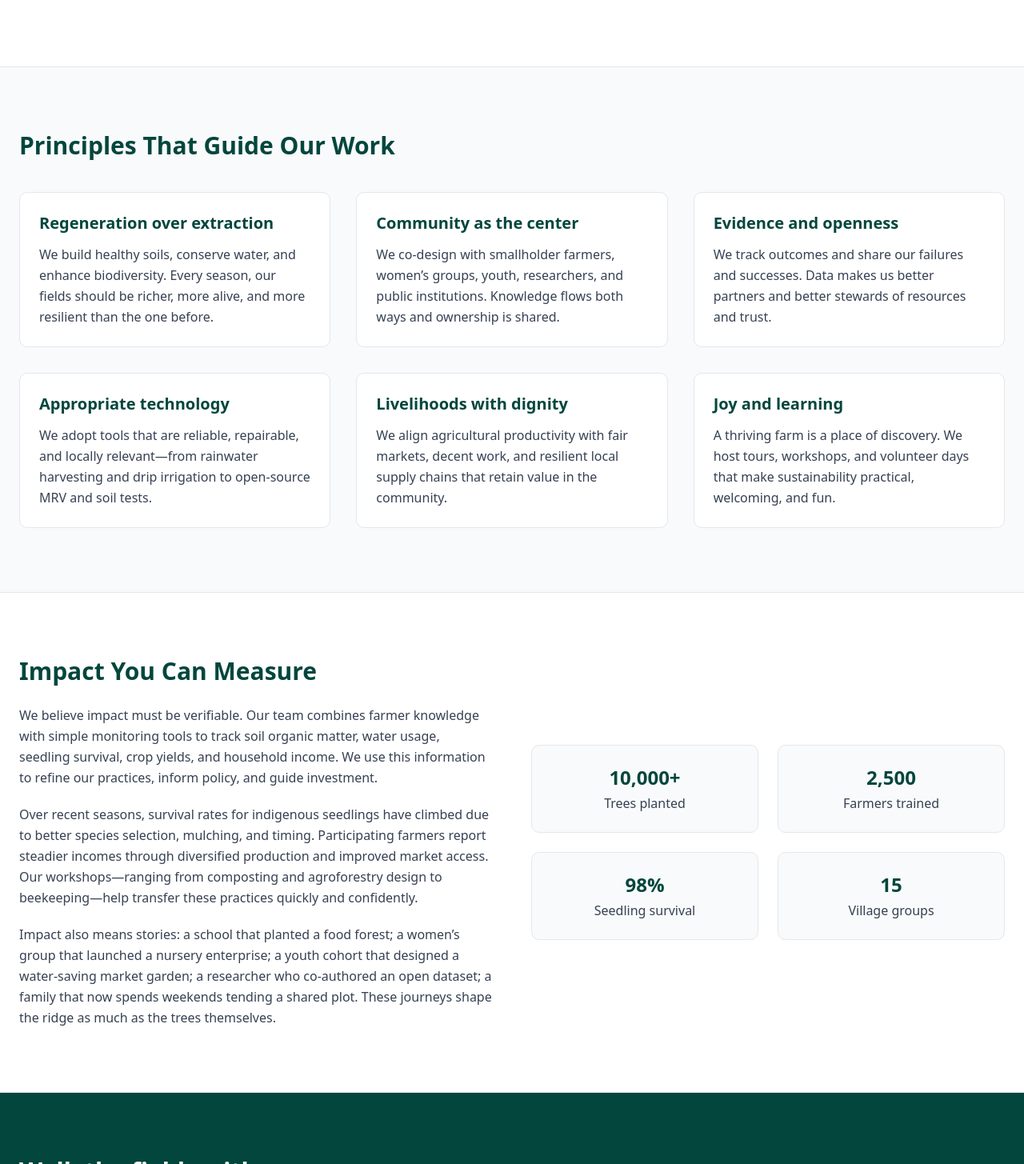
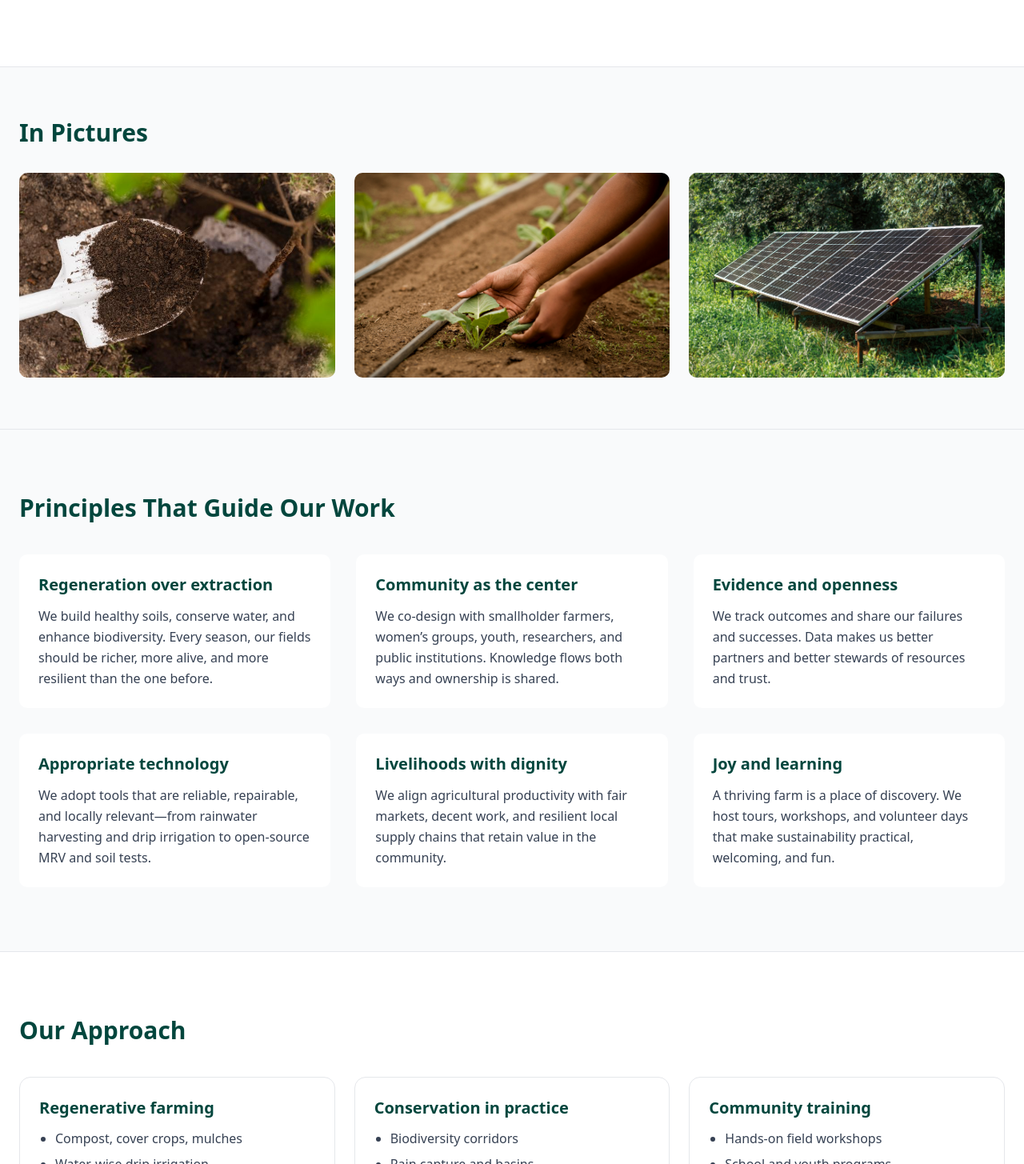
Before and after one commit to evanswanjau/arsf.app, a React (Vite) app: page /about in a window 1280 px wide. Shown: the part 1345-2800 px from the top of the page at 80% size. Built offline with nearby package versions, Linux system fonts and the light colour scheme; a web font is replaced by a local one.

Commit message:
Revamp About page with enhanced layout and new sections, including a highlights gallery and improved approach descriptions. Updated images and styles for better visual appeal and user engagement.

```diff
--- a/src/pages/About.tsx
+++ b/src/pages/About.tsx
@@ -1,4 +1,5 @@
 import React from "react";
+import { Mail, Calendar } from "lucide-react";
 
 const About: React.FC = () => {
   return (
@@ -6,9 +7,14 @@ const About: React.FC = () => {
       {/* Hero */}
       <section
         className="relative overflow-hidden"
-        style={{ backgroundColor: "#02463D" }}
+        style={{
+          backgroundImage: "url(/images/our-philosophy.jpg)",
+          backgroundSize: "cover",
+          backgroundPosition: "center",
+        }}
       >
-        <div className="max-w-7xl mx-auto px-6 py-24">
+        <div className="absolute inset-0 bg-black/50" />
+        <div className="relative max-w-7xl mx-auto px-6 py-24">
           <div className="max-w-3xl text-white">
             <h1 className="text-4xl sm:text-5xl font-extrabold leading-tight">
               About Arabuko Sokoke Ridge Farm
@@ -67,11 +73,41 @@ const About: React.FC = () => {
             </div>
             <div>
               <img
-                src="/images/hero3.jpg"
+                src="/images/biodiversity-corridors.jpg"
                 alt="Farm view across the ridge"
-                className="w-full h-[28rem] object-cover rounded-lg"
+                className="w-full h-[45rem] object-cover rounded-lg"
+                loading="lazy"
               />
             </div>
+          </div>
+        </div>
+      </section>
+
+      {/* Highlights */}
+      <section className="py-16 bg-gray-50 border-b border-gray-200">
+        <div className="max-w-7xl mx-auto px-6">
+          <h2 className="text-3xl font-bold text-[#02463D] mb-8">
+            In Pictures
+          </h2>
+          <div className="grid md:grid-cols-3 gap-6">
+            <img
+              src="/images/compost-systems.jpg"
+              alt="Compost systems"
+              className="w-full h-64 object-cover rounded-lg"
+              loading="lazy"
+            />
+            <img
+              src="/images/water-conservation.jpg"
+              alt="Water conservation"
+              className="w-full h-64 object-cover rounded-lg"
+              loading="lazy"
+            />
+            <img
+              src="/images/solar-energy.jpg"
+              alt="Solar energy"
+              className="w-full h-64 object-cover rounded-lg"
+              loading="lazy"
+            />
           </div>
         </div>
       </section>
@@ -109,10 +145,7 @@ const About: React.FC = () => {
                 d: "A thriving farm is a place of discovery. We host tours, workshops, and volunteer days that make sustainability practical, welcoming, and fun.",
               },
             ].map((c) => (
-              <article
-                key={c.t}
-                className="bg-white p-6 rounded-lg border border-gray-200"
-              >
+              <article key={c.t} className="bg-white p-6 rounded-lg">
                 <h3 className="text-xl font-semibold text-[#02463D]">{c.t}</h3>
                 <p className="mt-3 text-gray-700 leading-relaxed">{c.d}</p>
               </article>
@@ -121,72 +154,83 @@ const About: React.FC = () => {
         </div>
       </section>
 
-      {/* Impact */}
+      {/* Our Approach (improved layout) */}
       <section className="py-20 border-b border-gray-200">
         <div className="max-w-7xl mx-auto px-6">
-          <div className="grid lg:grid-cols-2 gap-12 items-center">
-            <div>
-              <h2 className="text-3xl font-bold text-[#02463D]">
-                Impact You Can Measure
-              </h2>
-              <div className="mt-6 space-y-5 text-gray-700 leading-relaxed">
-                <p>
-                  We believe impact must be verifiable. Our team combines farmer
-                  knowledge with simple monitoring tools to track soil organic
-                  matter, water usage, seedling survival, crop yields, and
-                  household income. We use this information to refine our
-                  practices, inform policy, and guide investment.
-                </p>
-                <p>
-                  Over recent seasons, survival rates for indigenous seedlings
-                  have climbed due to better species selection, mulching, and
-                  timing. Participating farmers report steadier incomes through
-                  diversified production and improved market access. Our
-                  workshops—ranging from composting and agroforestry design to
-                  beekeeping—help transfer these practices quickly and
-                  confidently.
-                </p>
-                <p>
-                  Impact also means stories: a school that planted a food
-                  forest; a women’s group that launched a nursery enterprise; a
-                  youth cohort that designed a water-saving market garden; a
-                  researcher who co-authored an open dataset; a family that now
-                  spends weekends tending a shared plot. These journeys shape
-                  the ridge as much as the trees themselves.
-                </p>
-              </div>
-            </div>
-            <div>
-              <div className="grid grid-cols-2 gap-6">
-                {[
-                  { n: "10,000+", l: "Trees planted" },
-                  { n: "2,500", l: "Farmers trained" },
-                  { n: "98%", l: "Seedling survival" },
-                  { n: "15", l: "Village groups" },
-                ].map((m) => (
-                  <div
-                    key={m.l}
-                    className="bg-gray-50 p-6 text-center rounded-lg border border-gray-200"
-                  >
-                    <div className="text-2xl font-extrabold text-[#02463D]">
-                      {m.n}
-                    </div>
-                    <div className="text-gray-700 mt-1">{m.l}</div>
-                  </div>
-                ))}
-              </div>
-            </div>
+          <h2 className="text-3xl font-bold text-[#02463D] mb-10">
+            Our Approach
+          </h2>
+          <div className="grid md:grid-cols-3 gap-6">
+            <article className="bg-white rounded-xl border border-gray-200 p-6">
+              <h3 className="text-xl font-semibold text-[#02463D]">
+                Regenerative farming
+              </h3>
+              <ul className="mt-3 space-y-2 text-gray-700 list-disc pl-5">
+                <li>Compost, cover crops, mulches</li>
+                <li>Water-wise drip irrigation</li>
+                <li>Flavor- and soil-first rotations</li>
+              </ul>
+            </article>
+            <article className="bg-white rounded-xl border border-gray-200 p-6">
+              <h3 className="text-xl font-semibold text-[#02463D]">
+                Conservation in practice
+              </h3>
+              <ul className="mt-3 space-y-2 text-gray-700 list-disc pl-5">
+                <li>Biodiversity corridors</li>
+                <li>Rain capture and basins</li>
+                <li>Push–pull and beneficial habitats</li>
+              </ul>
+            </article>
+            <article className="bg-white rounded-xl border border-gray-200 p-6">
+              <h3 className="text-xl font-semibold text-[#02463D]">
+                Community training
+              </h3>
+              <ul className="mt-3 space-y-2 text-gray-700 list-disc pl-5">
+                <li>Hands-on field workshops</li>
+                <li>School and youth programs</li>
+                <li>Open data and shared learnings</li>
+              </ul>
+            </article>
+          </div>
+
+          <div className="mt-10 grid grid-cols-2 md:grid-cols-4 gap-4">
+            <img
+              src="/images/for-everyone.jpg"
+              alt="For everyone"
+              className="w-full h-40 object-cover rounded-lg"
+              loading="lazy"
+            />
+            <img
+              src="/images/our-philosophy.jpg"
+              alt="Our philosophy"
+              className="w-full h-40 object-cover rounded-lg"
+              loading="lazy"
+            />
+            <img
+              src="/images/pest-management.jpg"
+              alt="IPM"
+              className="w-full h-40 object-cover rounded-lg"
+              loading="lazy"
+            />
+            <img
+              src="/images/partners.jpg"
+              alt="Community"
+              className="w-full h-40 object-cover rounded-lg"
+              loading="lazy"
+            />
           </div>
         </div>
       </section>
 
       {/* Call to action */}
-      <section className="py-20" style={{ backgroundColor: "#02463D" }}>
-        <div className="max-w-7xl mx-auto px-6 text-white">
+      <section className="py-20" style={{ backgroundColor: "#A4BE66" }}>
+        <div className="max-w-7xl mx-auto px-6">
           <div className="grid md:grid-cols-2 gap-10 items-center">
             <div>
-              <h2 className="text-3xl font-bold">Walk the fields with us</h2>
-              <p className="mt-4 text-white/85 leading-relaxed">
+              <h2 className="text-3xl font-bold text-[#02463D]">
+                Walk the fields with us
+              </h2>
+              <p className="mt-4 text-gray-800/90 leading-relaxed">
                 The best way to understand our work is to feel the soil, smell
                 the compost, and see the canopy. Book a visit, join a workshop,
                 or partner with us to scale nature-positive food systems across
@@ -195,16 +239,18 @@ const About: React.FC = () => {
             </div>
             <div className="flex gap-4">
               <a
-                href="#contact"
-                className="px-6 py-3 bg-white text-[#02463D] font-semibold"
+                href="/contact"
+                className="inline-flex items-center gap-2 px-6 py-3 rounded-lg bg-[#02463D] text-white font-semibold hover:bg-[#013a33] transition-colors"
               >
+                <Mail className="w-5 h-5" />
                 Contact us
               </a>
               <a
-                href="#visit"
-                className="px-6 py-3 border border-white text-white font-semibold hover:bg-white hover:text-[#02463D]"
+                href="/farm-tours"
+                className="inline-flex items-center gap-2 px-6 py-3 rounded-lg border border-[#02463D] text-[#02463D] font-semibold hover:bg-[#02463D] hover:text-white transition-colors"
               >
-                Plan a visit
+                <Calendar className="w-5 h-5" />
+                Plan a tour
               </a>
             </div>
           </div>
```
